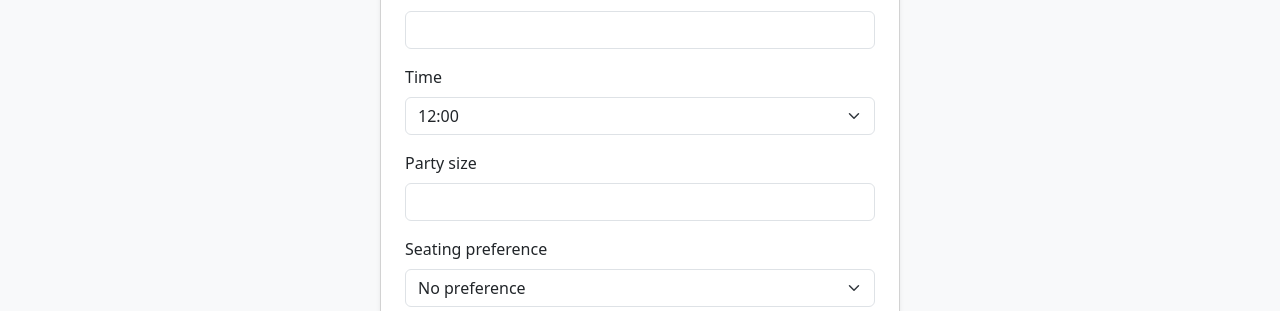
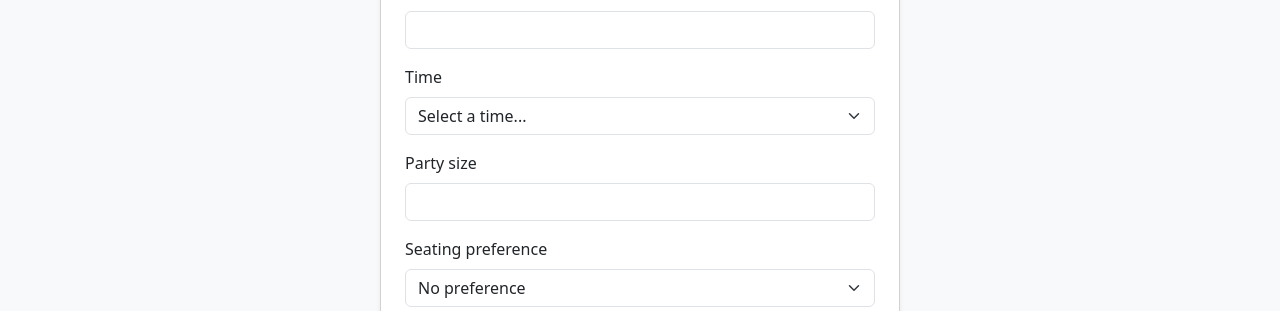
Before and after one commit to eszter-kiskarpati/reservation_system, a Django app: page /reservations/new/ in a window 1280 px wide. Shown: the part 447-758 px from the top of the page. Run offline with Django 5.2, Linux system fonts and the light colour scheme; data comes from the database, SQL or seed files in the repository.

Commit message:
Hide invalid same-day times & add disabled placeholder
- Hide earlier same-day times based on current time & lead
- Add disabled "Select a time…" placeholder to dropdown
- Prevent JS from re-enabling placeholder option

```diff
--- a/reservations/forms.py
+++ b/reservations/forms.py
@@ -58,7 +58,12 @@ class ReservationForm(forms.ModelForm):
     # Override the model field with a ChoiceField for the form
     time = forms.ChoiceField(
         choices=TIME_CHOICES,
-        widget=forms.Select(attrs={"class": "form-select"}),
+        widget=forms.Select(
+            attrs={
+                "class": "form-select",
+                "required": True,
+                }
+                ),
         label="Time",
     )
 
@@ -126,6 +131,8 @@ class ReservationForm(forms.ModelForm):
     def clean_time(self):
         """Convert 'HH:MM' string from the select into a time object"""
         value = self.cleaned_data["time"]
+        if not value:
+            raise forms.ValidationError("Please choose a time.")
         hour, minute = map(int, value.split(":"))
         return time(hour, minute)
 
--- a/reservations/views.py
+++ b/reservations/views.py
@@ -1,6 +1,6 @@
 from django.shortcuts import render, redirect, get_object_or_404
 
-from .forms import ReservationForm
+from .forms import ReservationForm, MIN_LEAD_MINUTES
 from .models import Reservation
 
 
@@ -16,7 +16,10 @@ def create_reservation(request):
     return render(
         request,
         "reservations/reservation_form.html",
-        {"form": form}
+        {
+            "form": form,
+            "MIN_LEAD_MINUTES": MIN_LEAD_MINUTES,
+            }
         )
 
 
--- a/templates/reservations/reservation_form.html
+++ b/templates/reservations/reservation_form.html
@@ -24,7 +24,27 @@
           </small>
         {% endif %}
 
+      {% if field.name == "time" %}
+        <select
+          name="{{ field.html_name }}"
+          id="{{ field.id_for_label }}"
+          class="form-select"
+          data-min-lead="{{ MIN_LEAD_MINUTES }}"  {# or just 15 #}
+          required
+        >
+          <option value="" disabled {% if not field.value %}selected{% endif %}>
+            Select a time...
+          </option>
+
+          {% for value, label in field.field.choices %}
+            <option value="{{ value }}"{% if value == field.value %} selected{% endif %}>
+              {{ label }}
+            </option>
+          {% endfor %}
+        </select>
+      {% else %}
         {{ field }}
+      {% endif %}
 
         {% if field.errors %}
           <div class="text-danger small">
```
